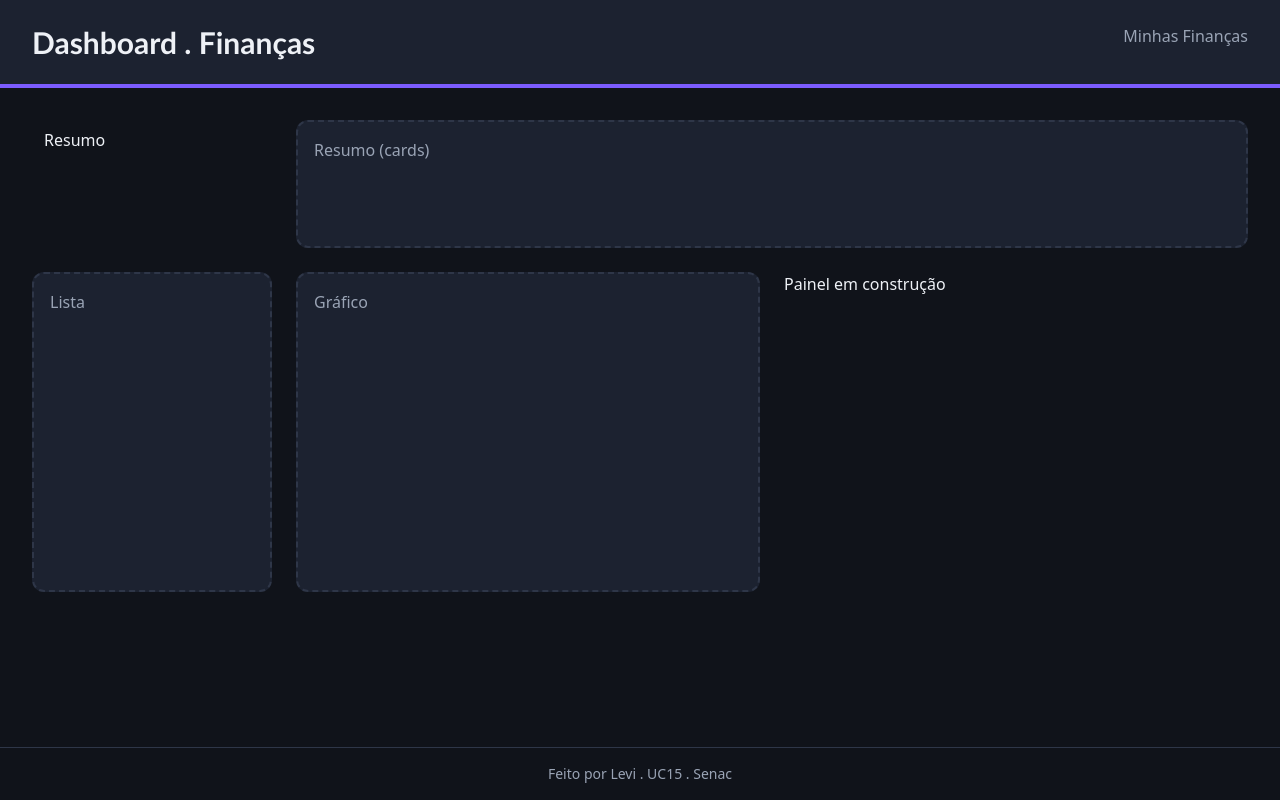
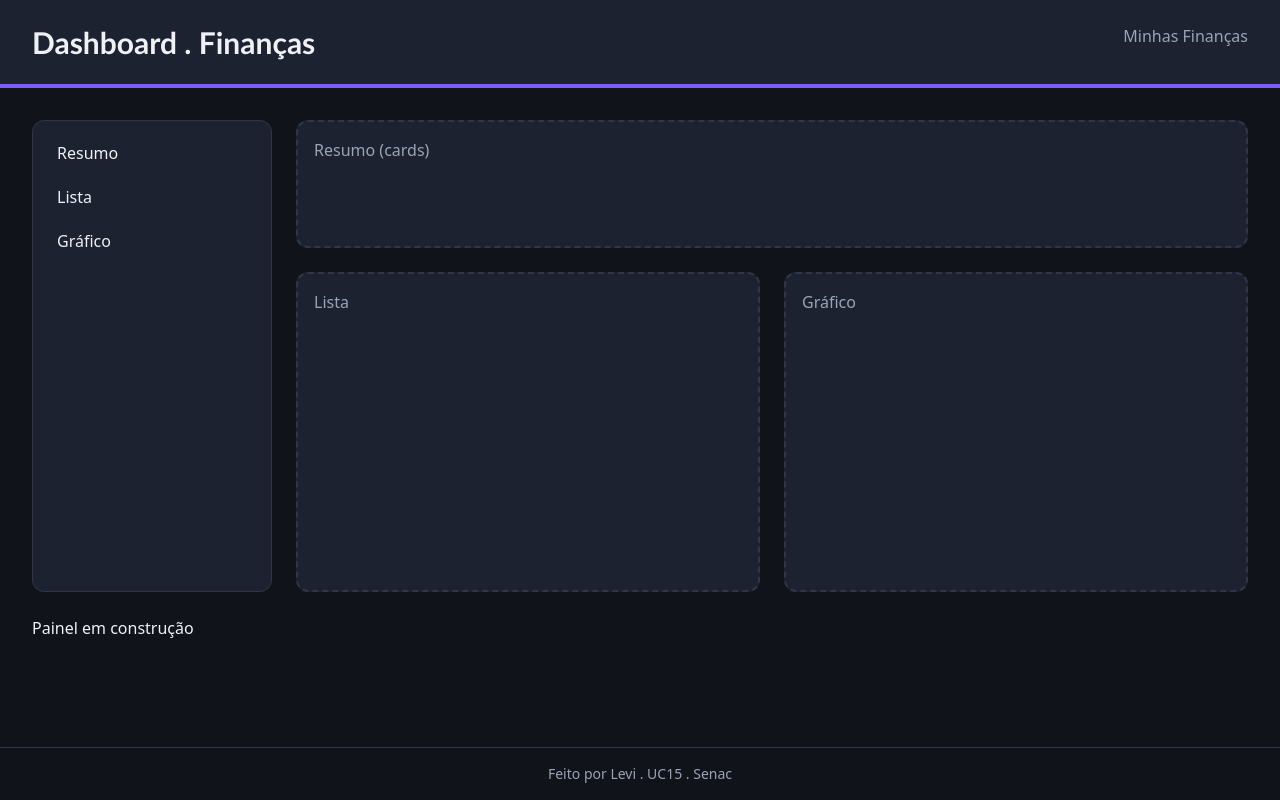
Before and after one commit to Levi-dev6638/my-dashboard, a React (Vite) app: page / in a window 1280 px wide. Built offline with nearby package versions, Linux system fonts and the light colour scheme.

Commit message:
feat: add responsive Menu with toogle state

```diff
--- a/src/components/Menu.jsx
+++ b/src/components/Menu.jsx
@@ -1,28 +1,33 @@
-import { useState } from 'react';
+import { useState } from 'react'
 
 const linkClass =
-  'block rouded-lg px-3 py-2 hover:bg-background hover:text-primary';
+  'block rounded-lg px-3 py-2 hover:bg-background hover:text-primary'
 
 function Menu() {
-  const [isOpen, setIsOpen] = useState(false);
+  const [isOpen, setIsOpen] = useState(false)
 
   function toggleMenu() {
-    setIsOpen(!isOpen);
+    setIsOpen(!isOpen)
   }
 
   function closeMenu() {
-    setIsOpen(false);
+    setIsOpen(false)
   }
 
   return (
-    <>
+    <nav
+      id="menu"
+      aria-label="Menu principal"
+      className="rounded-xl border border-border bg-surface p-3
+        md:col-span-2 xl:col-span-1 xl:row-span-2"
+    >
       <button
         type="button"
         onClick={toggleMenu}
         aria-expanded={isOpen}
         aria-controls="menu-links"
         className="flex w-full items-center justify-between rounded-lg border border-border
-        px-3 py-2 font-bold hover:border-primary xl:hidden"
+          px-3 py-2 font-bold hover:border-primary xl:hidden"
       >
         Menu
         <span aria-hidden="true">{isOpen ? '✕' : '☰'}</span>
@@ -33,13 +38,17 @@ function Menu() {
         className={`mt-3 flex-col gap-1 xl:mt-0 xl:flex ${isOpen ? 'flex' : 'hidden'}`}
       >
         <li>
-          <a href="#summary" onClick={closeMenu} className={linkClass}>
-            Resumo
-          </a>
+          <a href="#summary" onClick={closeMenu} className={linkClass}>Resumo</a>
         </li>
-        {/* + Lista (#list) e Gráfico (#chart), iguais */}
+        <li>
+          <a href="#list" onClick={closeMenu} className={linkClass}>Lista</a>
+        </li>
+        <li>
+          <a href="#chart" onClick={closeMenu} className={linkClass}>Gráfico</a>
+        </li>
       </ul>
-    </>
-  );
+    </nav>
+  )
 }
-export default Menu;
+
+export default Menu
```
